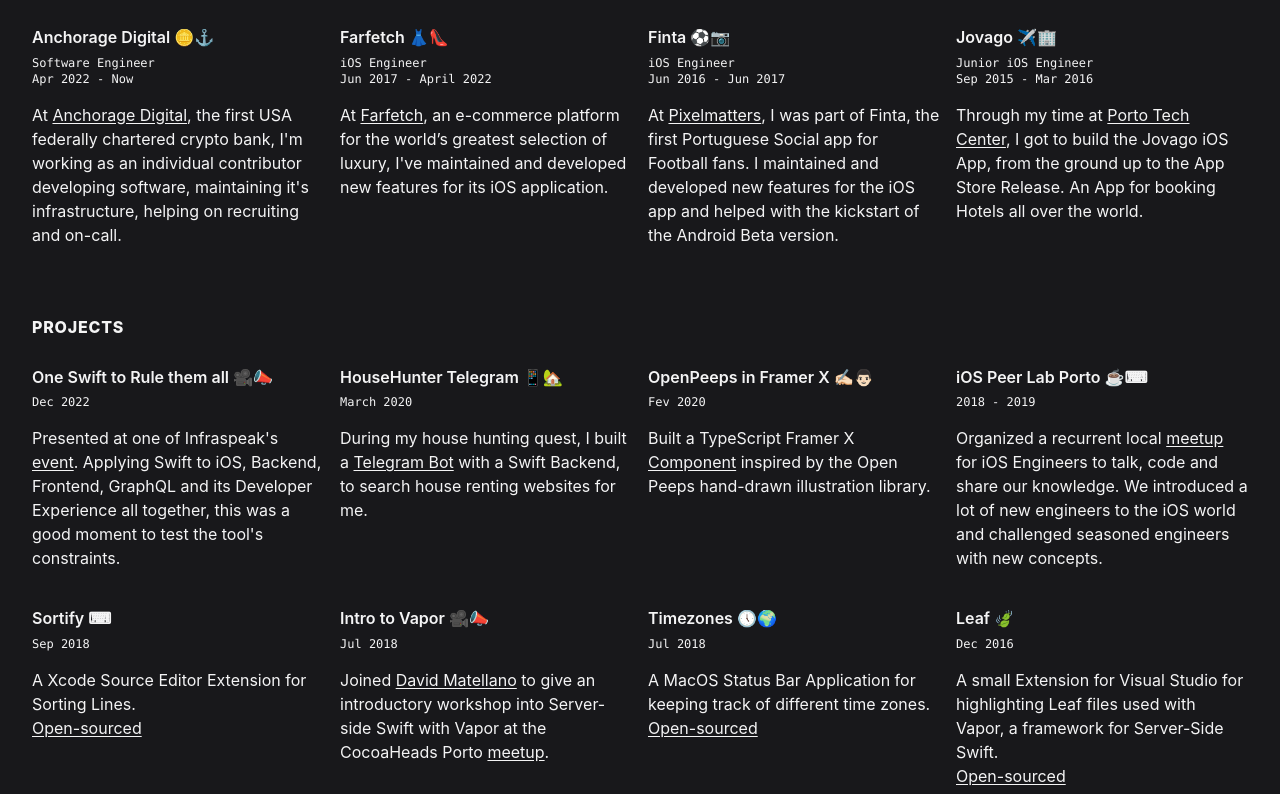
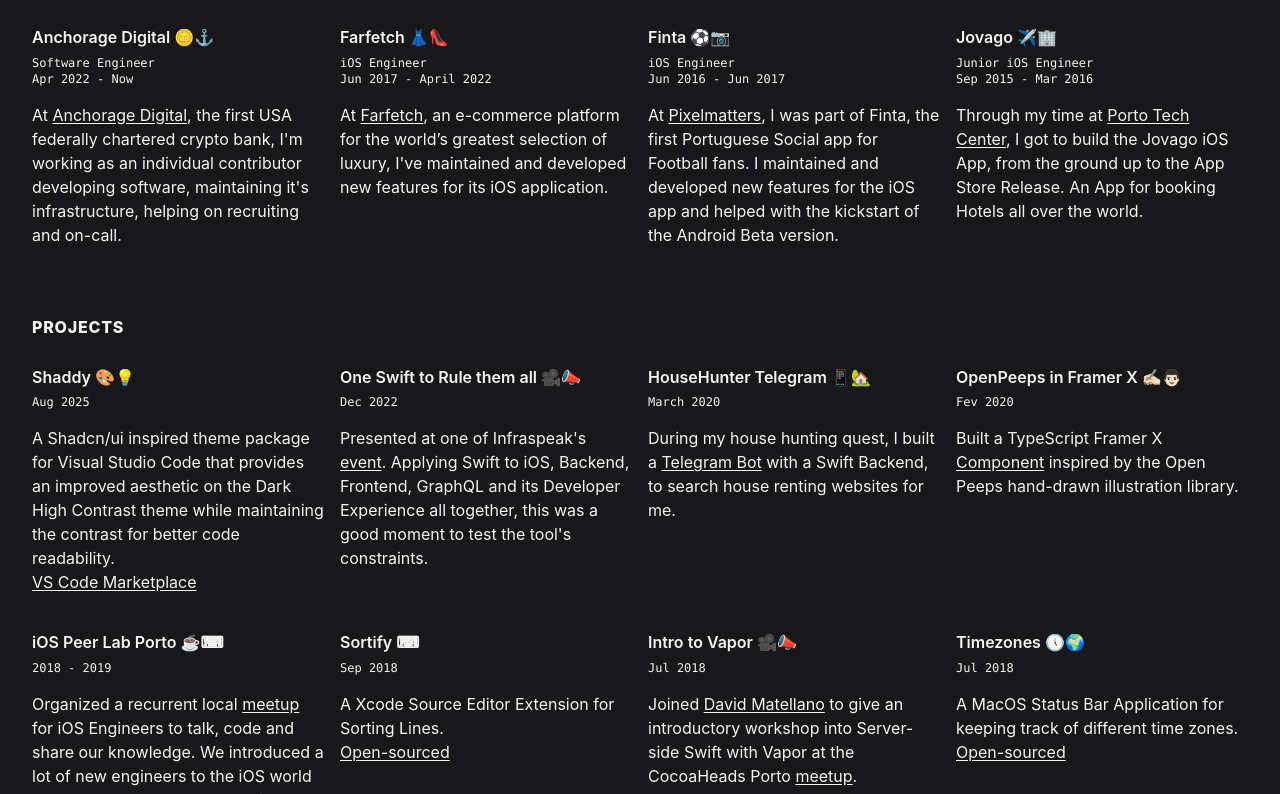
Before and after one commit to franciscoamado/FranciscoAmado.github.io, a Gatsby site: page / in a window 1280 px wide. Shown: the part 481-1275 px from the top of the page. Built offline with nearby package versions, Linux system fonts and the light colour scheme; Gatsby itself is replaced by a stand-in of ours; some packages are replaced by stand-ins of ours.

Commit message:
adds proj shaddy

```diff
--- a/src/pages/index.js
+++ b/src/pages/index.js
@@ -71,6 +71,13 @@
 
         <h3 class="mb-8 font-extrabold uppercase tracking-wider text-zinc-900 dark:text-zinc-100 ">Projects</h3>
         <Grid>
+          <Item title="Shaddy 🎨💡" caption="Aug 2025">
+            <p>
+              A Shadcn/ui inspired theme package for Visual Studio Code that provides an improved aesthetic on the Dark High Contrast theme while maintaining the contrast for better code readability.
+              <br /><Tag text="VS Code Marketplace" href="https://marketplace.visualstudio.com/items?itemName=Francisco.shaddy" />
+            </p>
+          </Item>
+
           <Item title="One Swift to Rule them all 🎥📣" caption="Dec 2022">
             <p>
               Presented at one of Infraspeak's <Tag text="event" href="https://www.linkedin.com/events/speak-out-mobilesdevs-kotlinpla7008850125951254529/theater/"/>.
```
